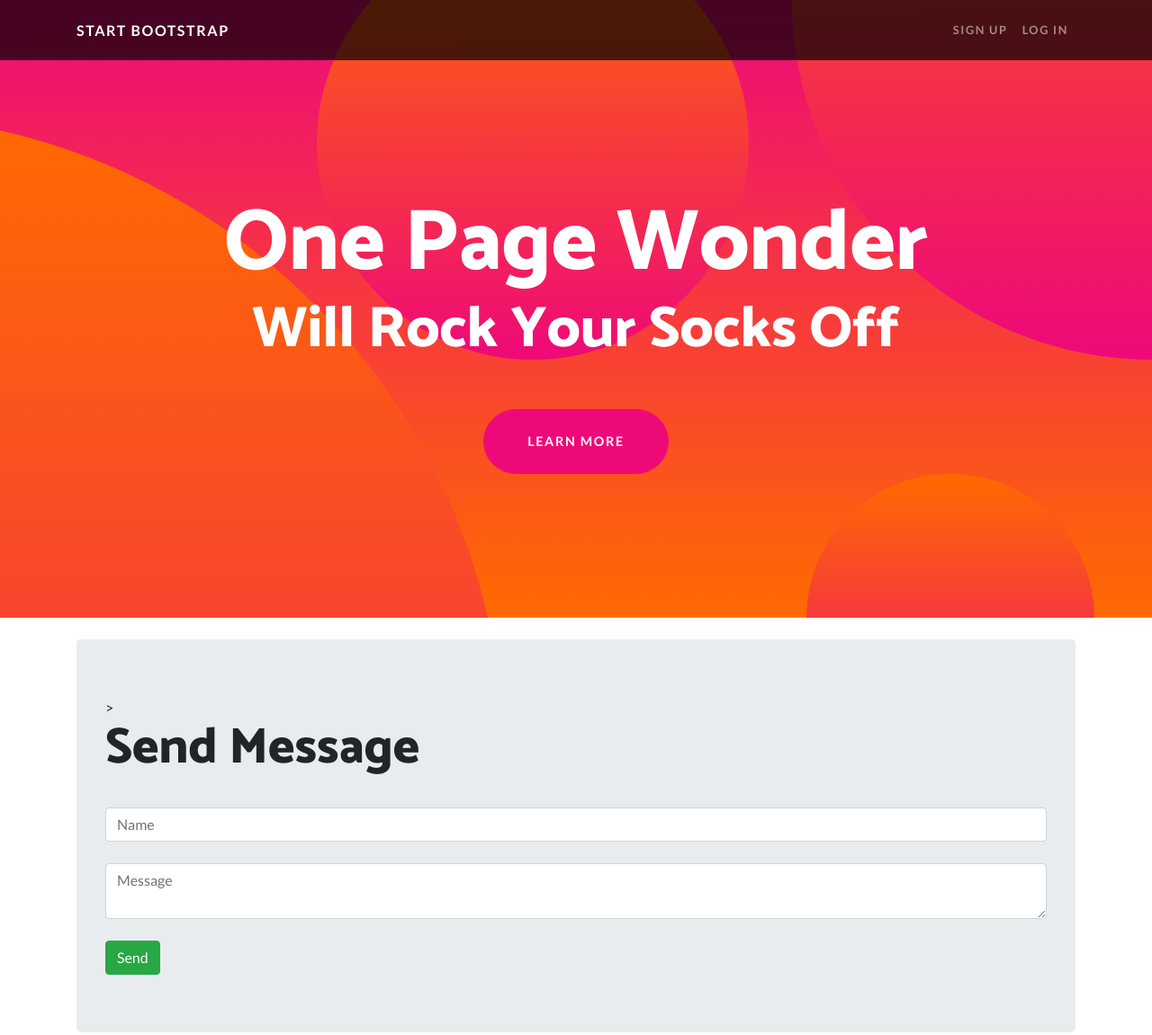
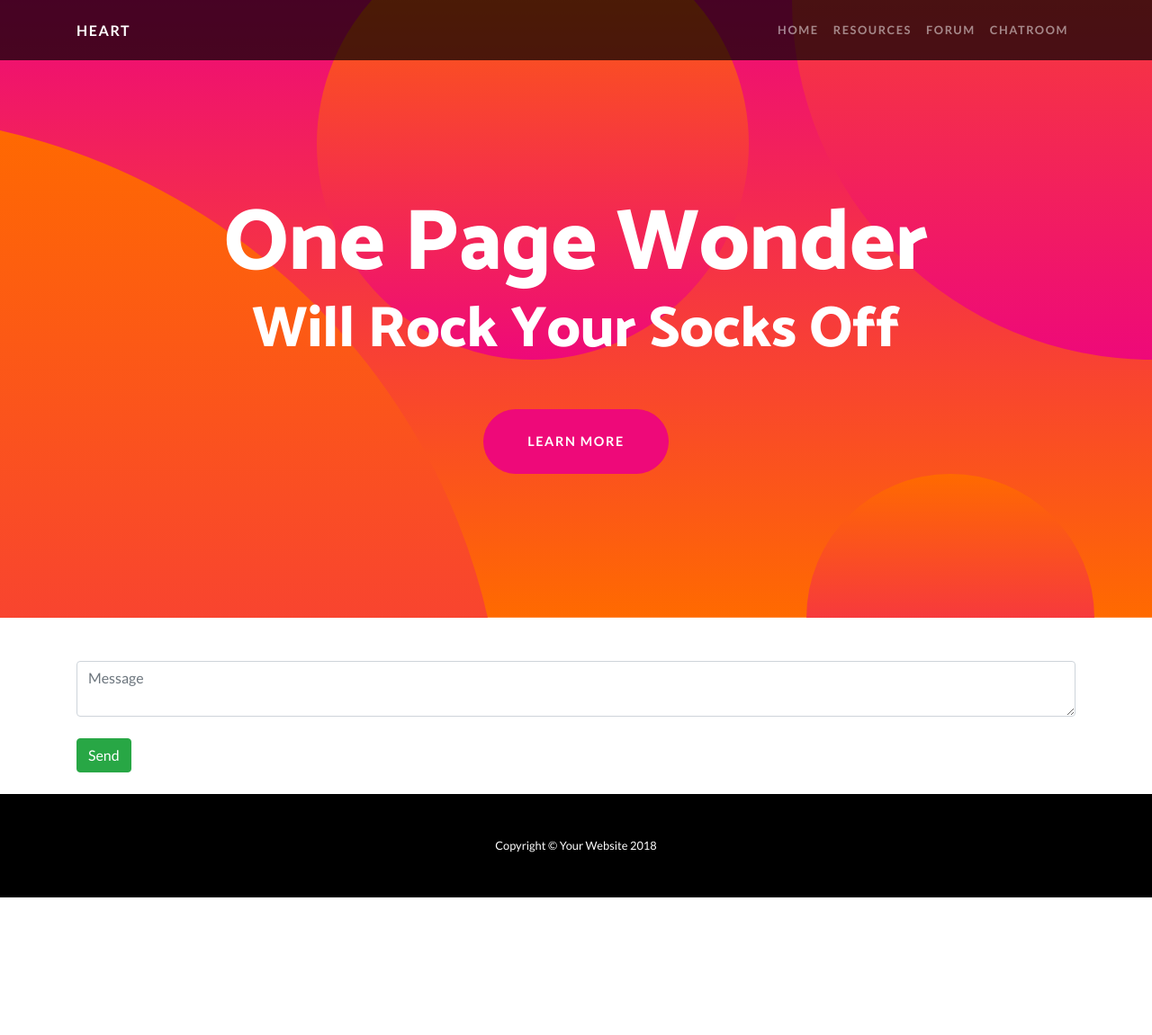
Before and after one commit to Jason27chan/Heart, a website: page chatroom.html in a window 1280 px wide. Shown: the top 1151 px of the page at 90% size. After the commit the page ends 998 px from the top, so only its background shows below. Drawn offline with nearby package versions, Linux system fonts and the light colour scheme; no server answers.

Commit message:
Navbar works

```diff
--- a/chatroom.html
+++ b/chatroom.html
@@ -27,17 +27,23 @@
     <!-- Navigation -->
     <nav class="navbar navbar-expand-lg navbar-dark navbar-custom fixed-top">
       <div class="container">
-        <a class="navbar-brand" href="#">Start Bootstrap</a>
+        <a class="navbar-brand" href="index.html">Heart</a>
         <button class="navbar-toggler" type="button" data-toggle="collapse" data-target="#navbarResponsive" aria-controls="navbarResponsive" aria-expanded="false" aria-label="Toggle navigation">
           <span class="navbar-toggler-icon"></span>
         </button>
         <div class="collapse navbar-collapse" id="navbarResponsive">
           <ul class="navbar-nav ml-auto">
             <li class="nav-item">
-              <a class="nav-link" href="#">Sign Up</a>
+              <a class="nav-link" href="index.html">Home</a>
             </li>
             <li class="nav-item">
-              <a class="nav-link" href="#">Log In</a>
+              <a class="nav-link" href="Resources.html">Resources</a>
+            </li>
+            <li class="nav-item">
+              <a class="nav-link" href="forum.html">Forum</a>
+            </li>
+            <li class="nav-item">
+              <a class="nav-link" href="chatroom.html">Chatroom</a>
             </li>
           </ul>
         </div>
@@ -59,18 +65,19 @@
     </header>
 
     <section>
-      <div id="messages"></div>
+      <br>
       <div class="container">
+        <div id="messages"></div>
           <br>
-          <div class="jumbotron">>
-            <h1 class="display-4">Send Message</h1>
-            <br>
-            <input id="name" class="form-control" placeholder="Name">
-            <br>
+          <div>
+            <!-- <h1 class="display-4"></h1> -->
+            <!-- <input id="name" class="form-control" placeholder="Name"> -->
+            <!-- <br> -->
             <textarea id="message" class="form-control" placeholder="Message"></textarea>
             <br>
             <button id="send" class="btn btn-success">Send</button>
           </div>
+          <br>
 
         </div>
       </div>
```
Also changed, not shown: forum.html (+24 -2 lines), index.html (+5 -5 lines), resources.html (+9 -3 lines).
